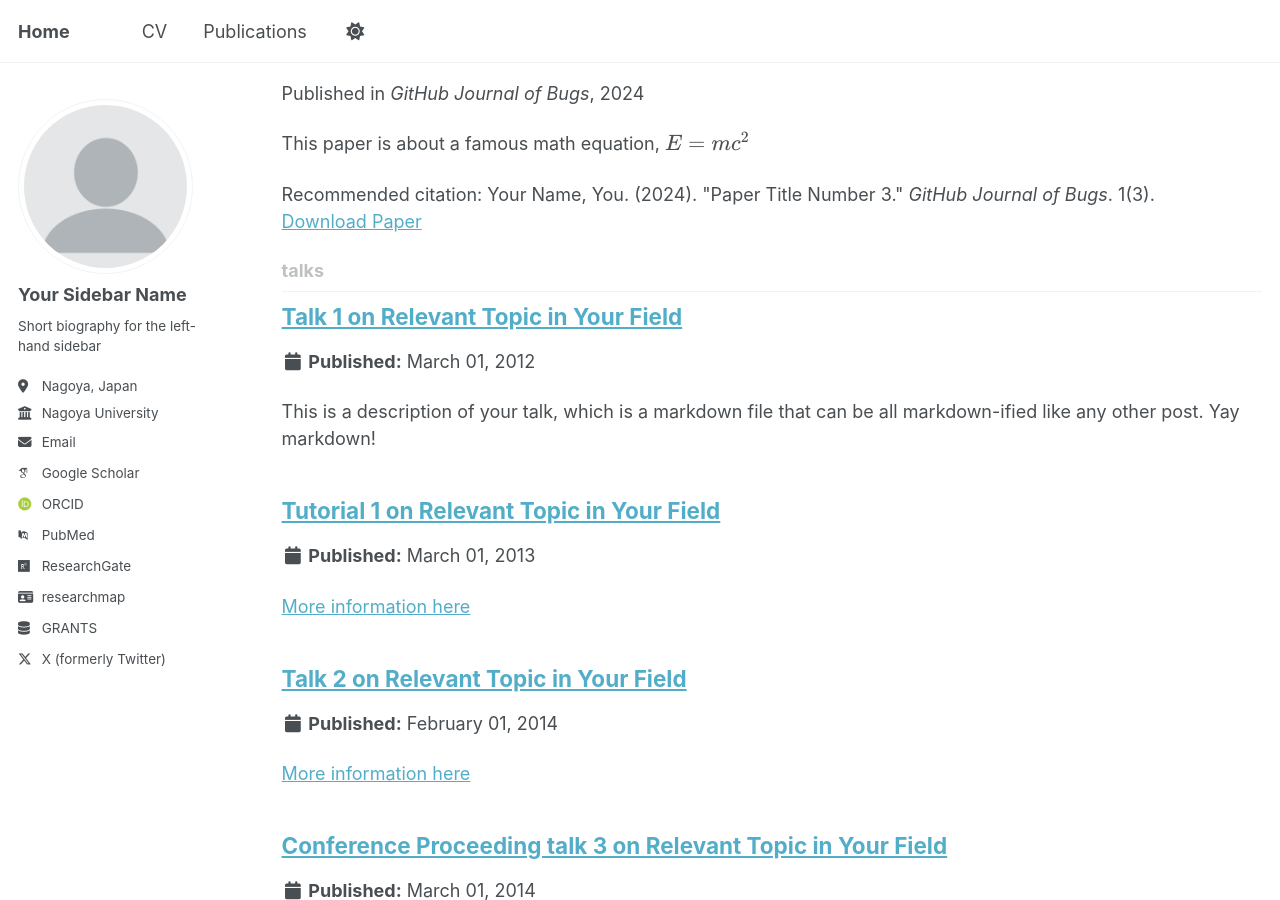
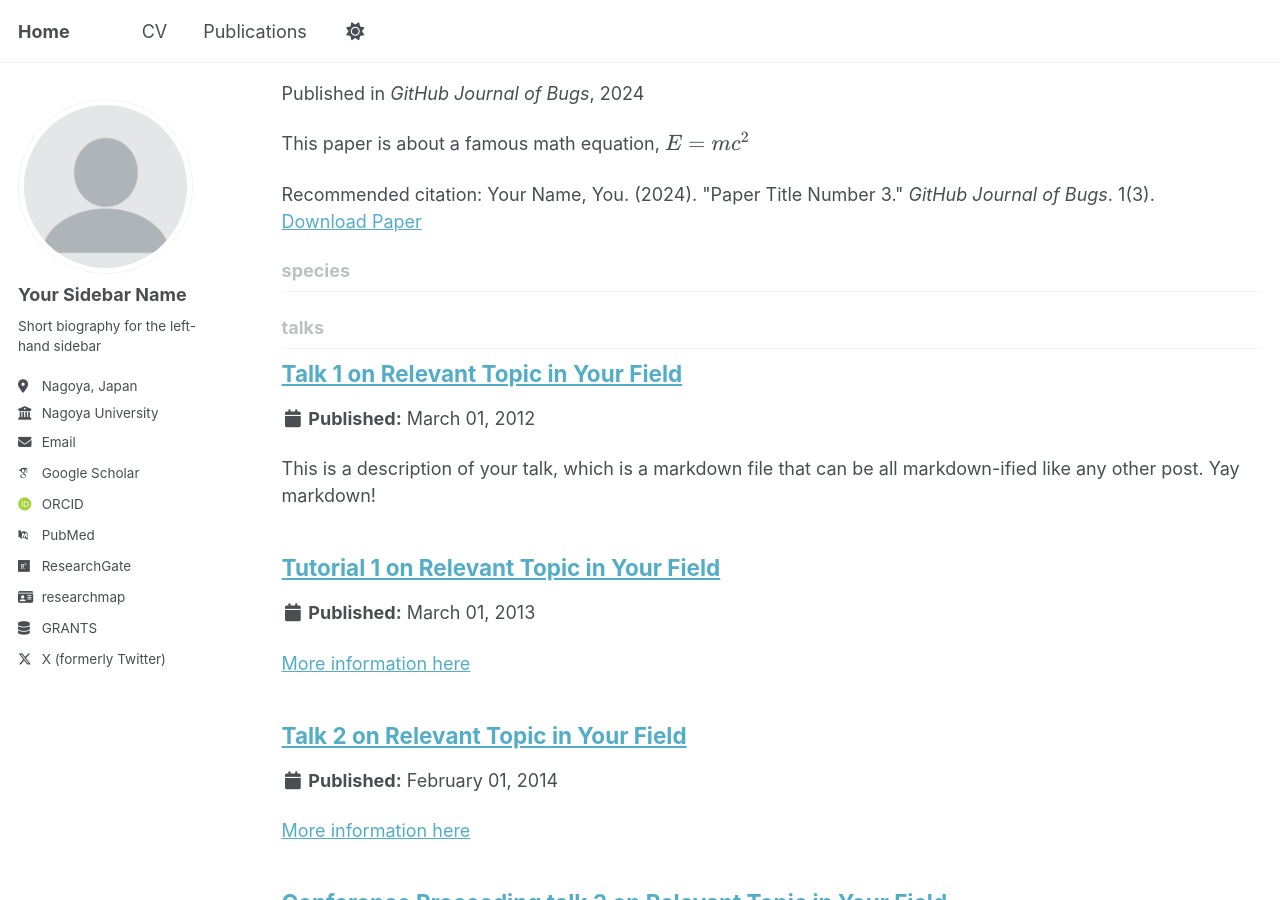
Before and after one commit to n-ido/n-ido.github.io, a Jekyll site: the page built from _pages/collection-archive.html, in a window 1280 px wide and 900 px high, scrolled down 2100 px. Built offline with Jekyll 4.4.1, drawn with Linux system fonts in a browser that asks for light colours; some web fonts are replaced; a script that is not in the unit is left out.

Commit message:
Update _config.yml

```diff
--- a/_config.yml
+++ b/_config.yml
@@ -232,6 +232,9 @@ collections:
   talks:
     output: true
     permalink: /:collection/:path/
+  species:
+    output: true
+    permalink: /species/:name/
 
 
 # These settings control how pages and collections are included in the site
```
